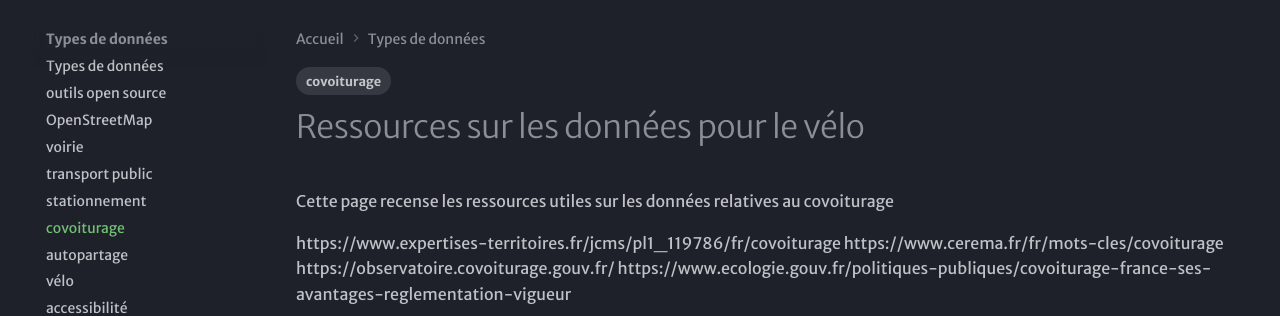
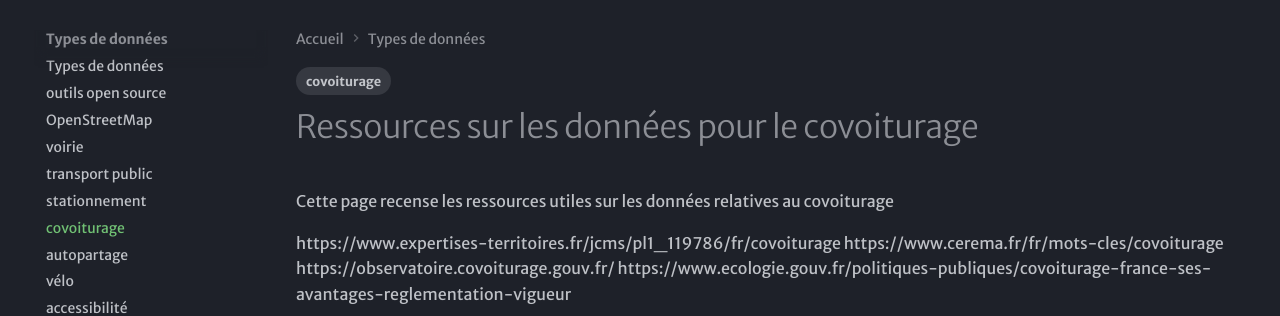
Before and after one commit to xdurang/mobscidat, an MkDocs documentation site: the page built from docs/types_donnees/covoiturage.md, in a window 1280 px wide. Shown: the part 120-436 px from the top of the page. Built offline with MkDocs 1.6.1 and Material for MkDocs 9.7.7, drawn with Linux system fonts in a browser that asks for light colours; some web fonts are replaced; comment, search, counter and statistics services are not loaded.

Commit message:
Update covoiturage.md

```diff
--- a/docs/types_donnees/covoiturage.md
+++ b/docs/types_donnees/covoiturage.md
@@ -4,7 +4,7 @@ tags:
   - covoiturage
 ---
 
-# Ressources sur les données pour le vélo
+# Ressources sur les données pour le covoiturage
 
 Cette page recense les ressources utiles sur les données relatives au covoiturage
 
```
